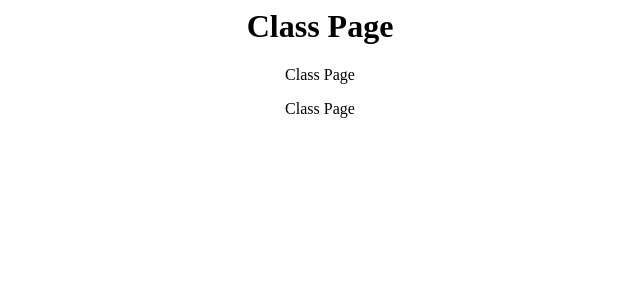
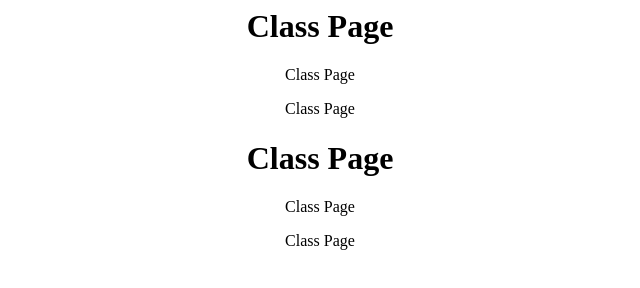
Before and after one commit to sinnamuri123/class01, a plain HTML site: page index.html in a window 1280 px wide. Shown: the whole page, without its empty margins (320-960 px from the left). Drawn offline with Linux system fonts and the light colour scheme.

Commit message:
Update index.html

```diff
--- a/index.html
+++ b/index.html
@@ -12,5 +12,11 @@ div {text-align: center;}
 <p>Class Page</p>
 <div>Class Page</div>
 
+  <h1>Class Page</h1>
+<p>Class Page</p>
+<div>Class Page</div>
+
+
+
 </body>
 </html>
```
